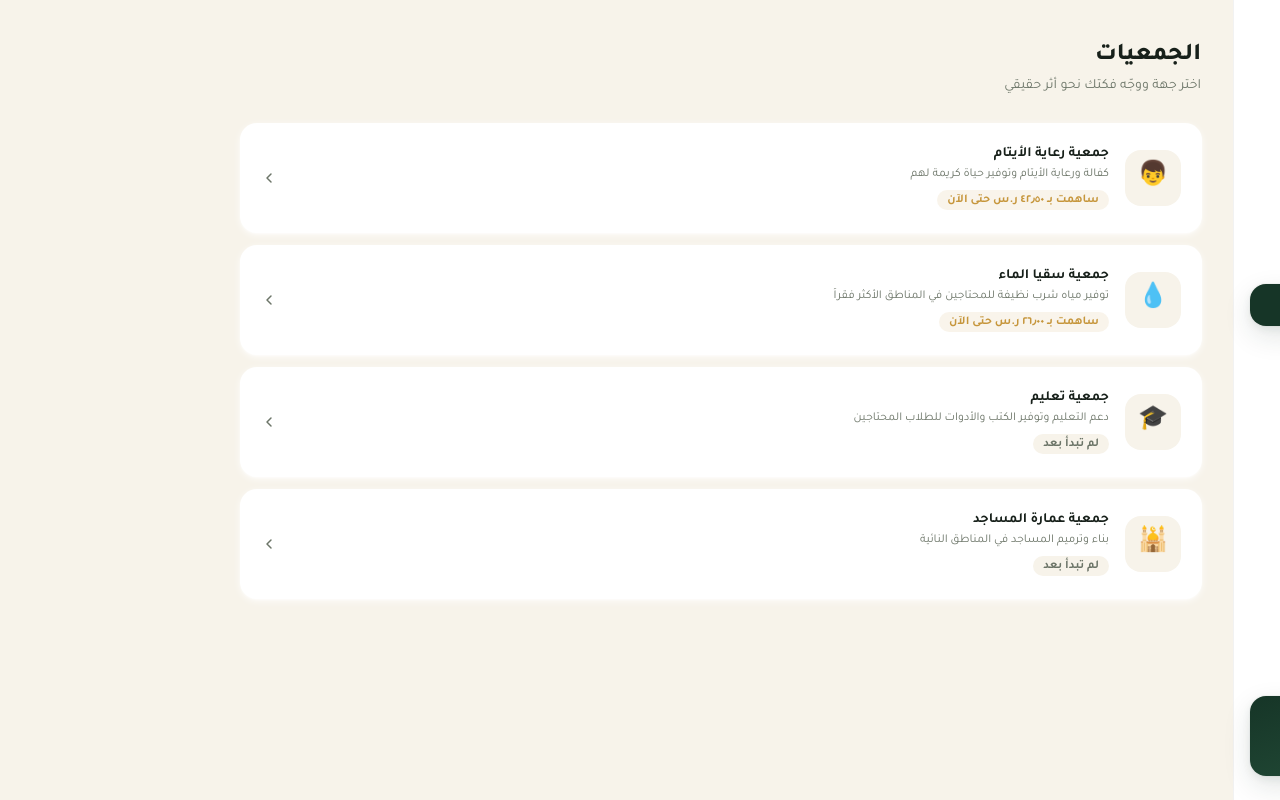
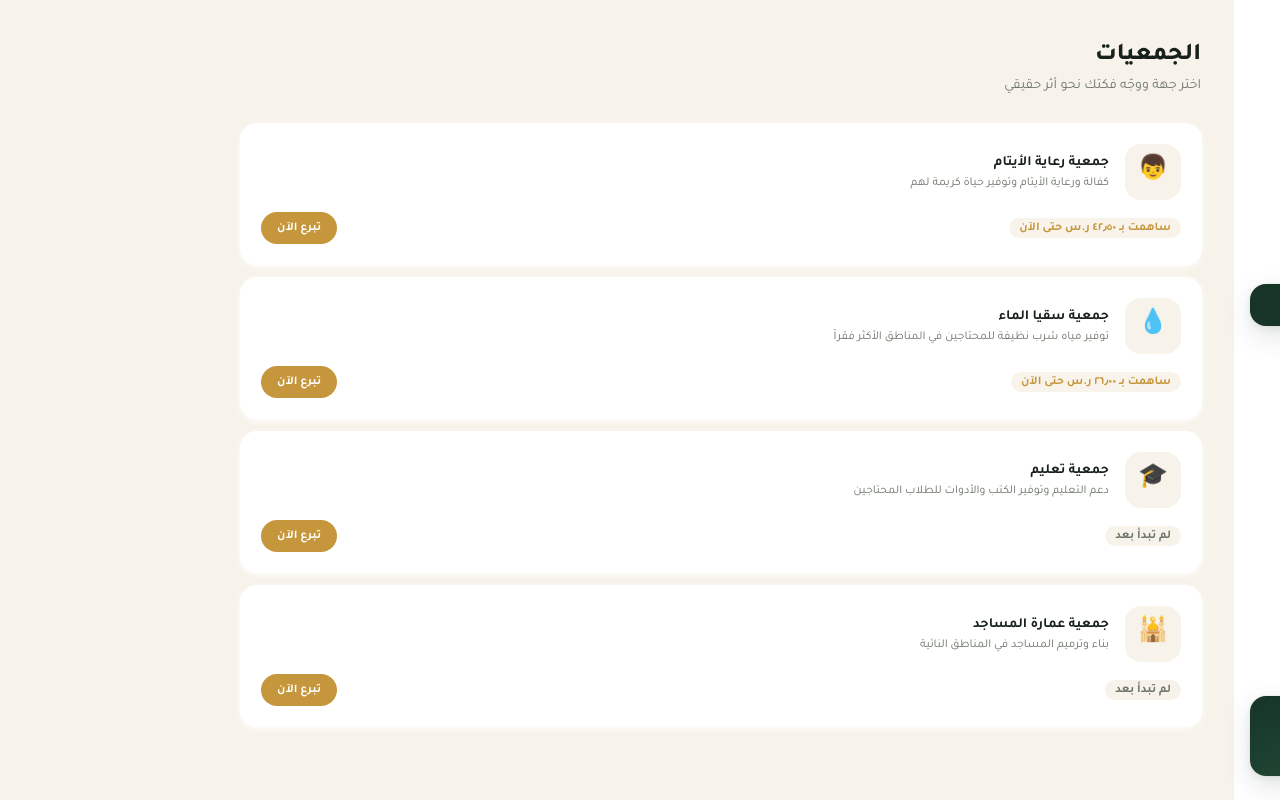
Before and after one commit to mohamed-dev/fakka-web, a Next.js app: page /charities in a window 1280 px wide. Built offline with nearby package versions, Linux system fonts and the light colour scheme.

Commit message:
add donate CTA button to charity list cards

```diff
--- a/src/app/charities/page.tsx
+++ b/src/app/charities/page.tsx
@@ -1,7 +1,6 @@
 import Link from "next/link";
 import { CHARITY_CAUSES } from "@/lib/mock-data";
 import { formatSAR } from "@/lib/types";
-import { ChevronIcon } from "@/components/icons";
 
 export default function CharitiesPage() {
   return (
@@ -15,18 +14,21 @@ export default function CharitiesPage() {
         {CHARITY_CAUSES.map((cause) => {
           const hasContributed = cause.yourContribution > 0;
           return (
-            <Link
+            <div
               key={cause.id}
-              href={`/charities/${cause.id}`}
-              className="flex items-center gap-4 rounded-2xl bg-card p-4 shadow-card transition-all duration-200 active:scale-[0.98] hover:-translate-y-0.5 hover:shadow-soft md:p-5"
+              className="rounded-2xl bg-card p-4 shadow-card transition-all duration-200 hover:-translate-y-0.5 hover:shadow-soft md:p-5"
             >
+              <Link href={`/charities/${cause.id}`} className="flex items-center gap-4">
                 <span className="flex h-14 w-14 shrink-0 items-center justify-center rounded-2xl bg-background text-2xl">
                   {cause.icon}
                 </span>
                 <div className="min-w-0 flex-1">
                   <div className="text-sm font-bold text-ink">{cause.title}</div>
                   <div className="mt-0.5 truncate text-xs text-muted">{cause.description}</div>
-                <div className="mt-1.5">
+                </div>
+              </Link>
+
+              <div className="mt-3 flex items-center justify-between gap-3">
                 {hasContributed ? (
                   <span className="inline-flex items-center rounded-full bg-gold/10 px-2.5 py-0.5 text-xs font-bold text-gold">
                     ساهمت بـ {formatSAR(cause.yourContribution, { decimals: 2 })} ر.س حتى الآن
@@ -36,10 +38,15 @@ export default function CharitiesPage() {
                     لم تبدأ بعد
                   </span>
                 )}
+
+                <Link
+                  href={`/charities/${cause.id}`}
+                  className="shrink-0 rounded-full bg-gold px-4 py-2 text-xs font-bold text-white shadow-card transition-all duration-200 hover:brightness-110 active:scale-95"
+                >
+                  تبرع الآن
+                </Link>
               </div>
             </div>
-              <ChevronIcon className="shrink-0 text-muted" />
-            </Link>
           );
         })}
       </div>
```
Lines whose indentation alone changed are shown as unchanged.
